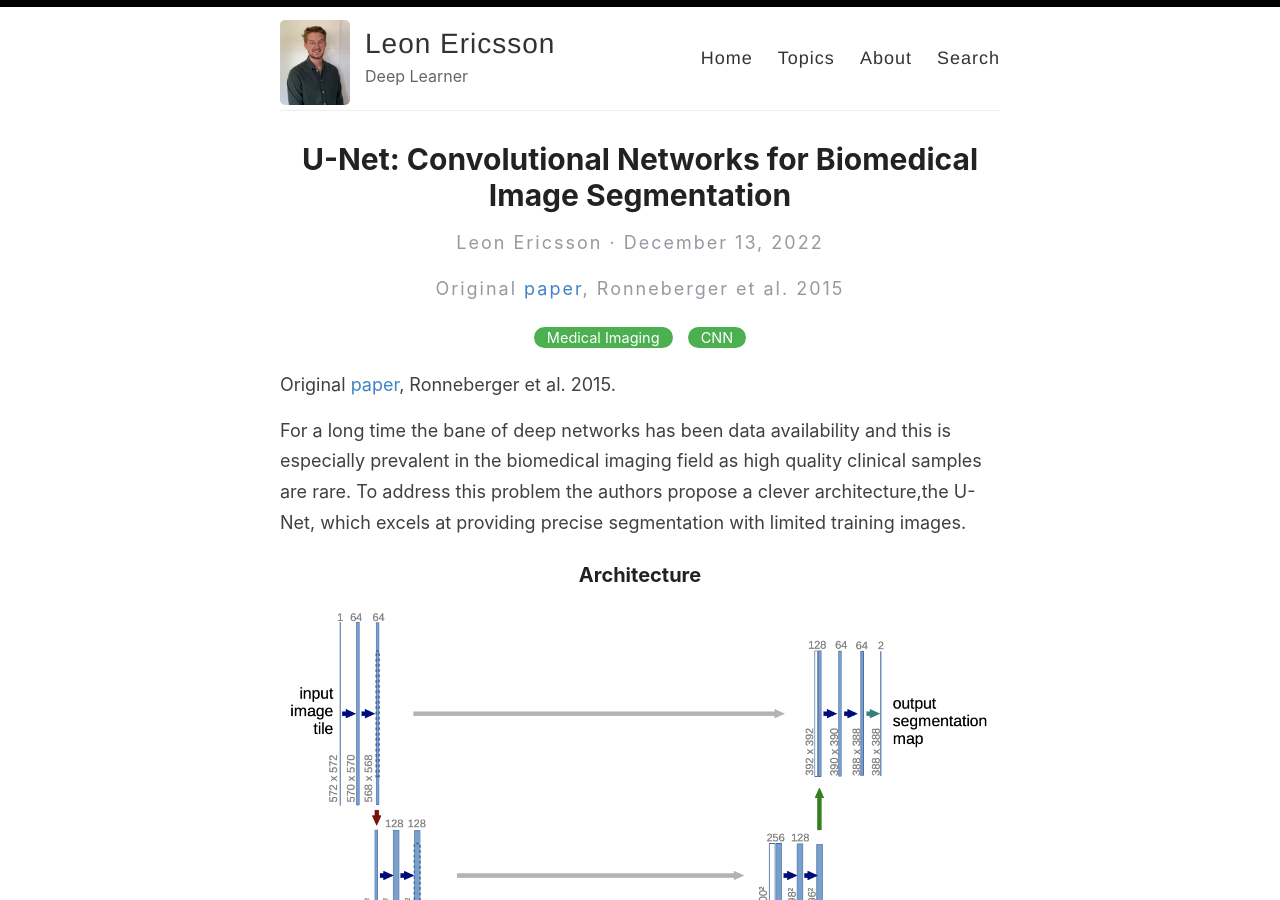
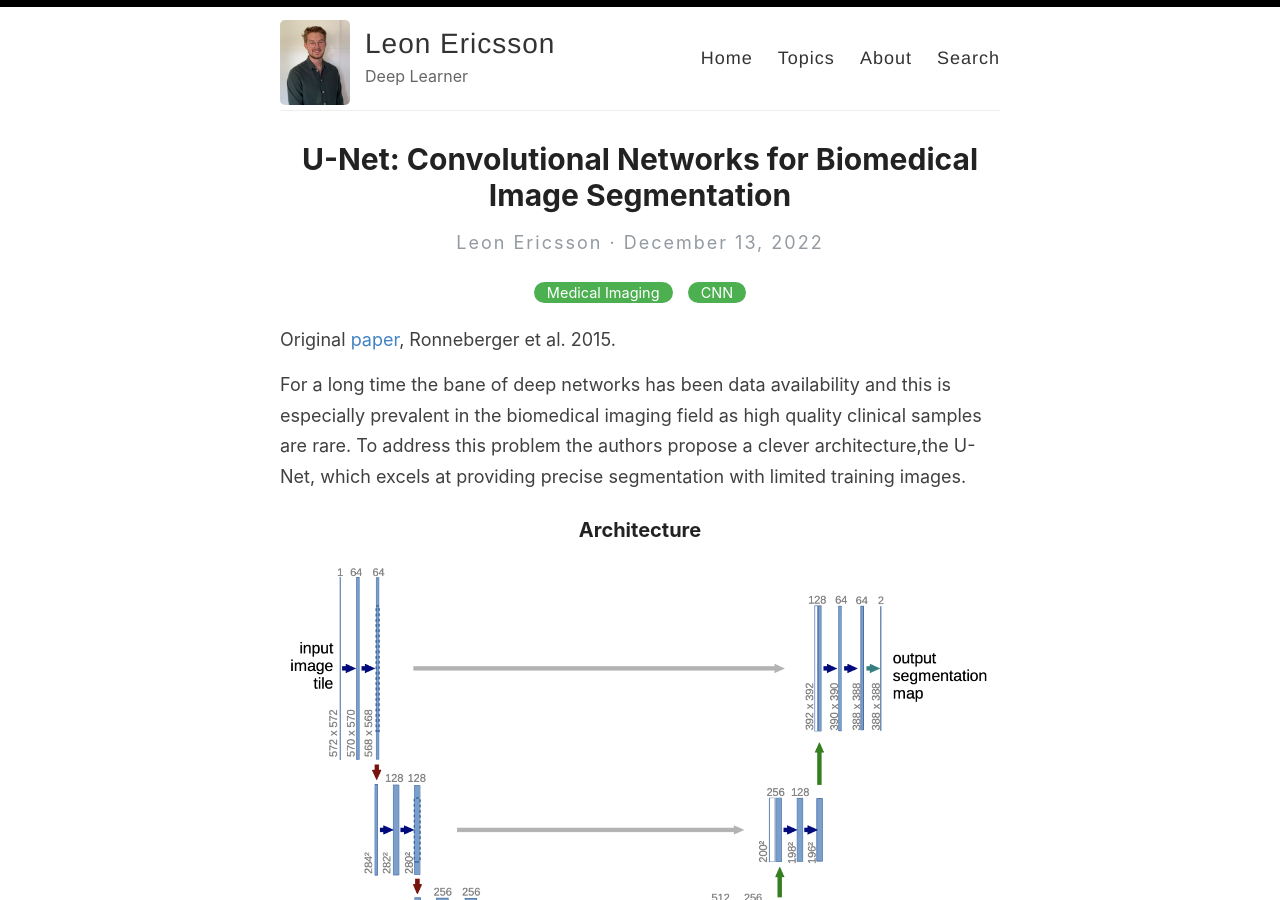
Before and after one commit to LeonEricsson/leonericsson.github.io, a Jekyll site: the page built from _posts/2022-12-13-unet.md, in a window 1280 px wide and 900 px high. Built offline with Jekyll 4.4.1, drawn with Linux system fonts in a browser that asks for light colours.

Commit message:
working?

```diff
--- a/_layouts/post.html
+++ b/_layouts/post.html
@@ -10,7 +10,11 @@
     {% if page.last_modified_at %}
     <p class="author_title" datetime="{{ page.last_modified_at | date_to_xmlschema }}">(Updated: {{ page.last_modified_at | date: "%b %-d, %Y" }})</p>
     {% endif %}
-    <p class="original_publication">Original <a href="{{page.url}}">{{page.type}}</a>, {{page.author}} et al. {{page.year}}</p>
+    {% if page.author.size == 1}
+    <p class="original_publication">Original <a href="{{page.exturl}}">{{page.type}}</a>, {{page.author | join }} et al. {{page.year}}</p>
+    {% elsif page.author | size == 2 %}
+    <p class="original_publication">Original <a href="{{page.exturl}}">{{page.type}}</a>, {{ page.author | slice: 0, 2 | join: ' & ' }} et al. {{page.year}}</p>
+    {% endif %}
     <div class="post-tags">
       {% if post %}
         {% assign categories = post.categories %}
```
